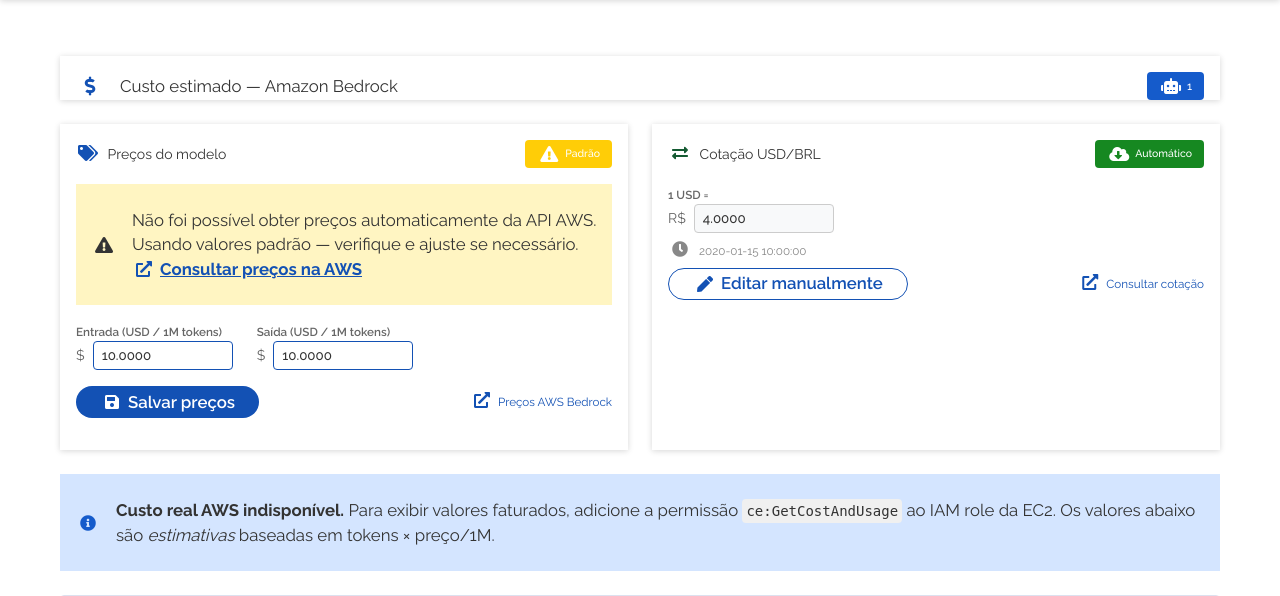
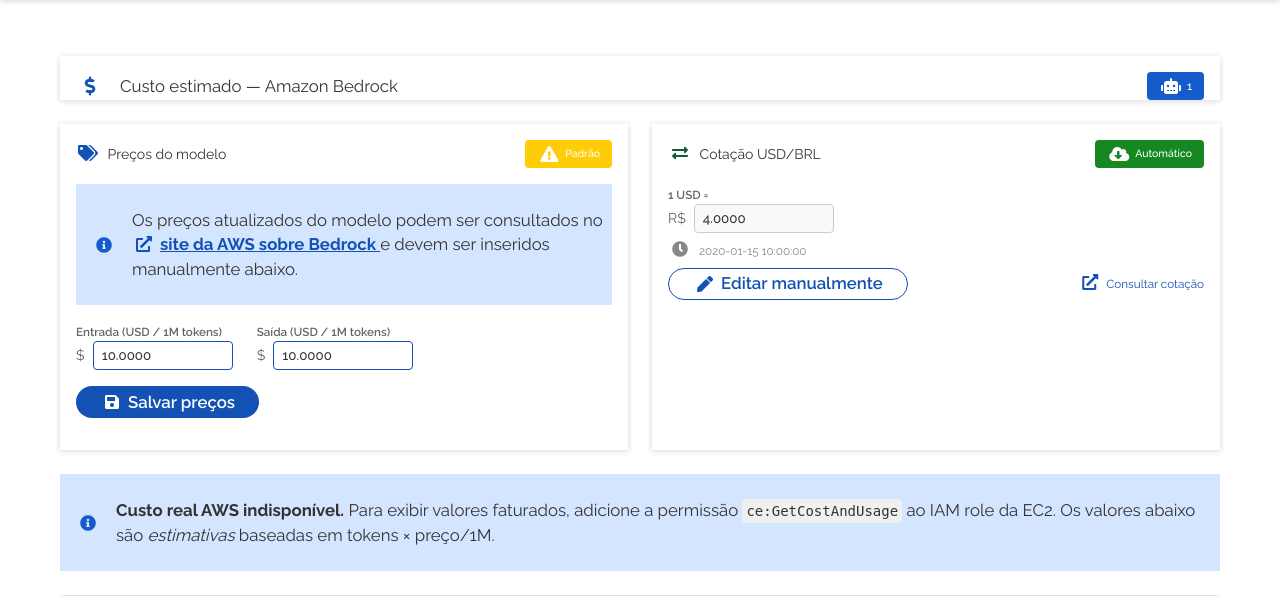
Before and after one commit to menzani/auto-ifsp-normas, a FastAPI app: template app/templates/admin_custo.html in a window 1280 px wide. Shown: the part 68-664 px from the top of the page. Run offline with FastAPI, Linux system fonts and the light colour scheme; the template is opened without the code that fills it: most values are stand-ins (such as "Sample title", 1, 10 or a date in 2020); parts of the project's set-up code (start-up, migrations or seed data) failed here and were passed over; some libraries are stand-ins or nearby versions; some web fonts are replaced.

Commit message:
refactor(custo): remove busca automática de preços via AWS Pricing API
A Pricing API não inclui modelos Claude 3.5+ / 4.x. A interface agora
orienta o admin a consultar os preços no site da AWS e inseri-los
manualmente. Cotação USD/BRL permanece automática.

Co-Authored-By: Claude Sonnet 4.6 <noreply@anthropic.com>

```diff
--- a/app/templates/admin_custo.html
+++ b/app/templates/admin_custo.html
@@ -59,15 +59,7 @@
                 <i class="fas fa-tags mr-1" style="color:#1351B4;" aria-hidden="true"></i>
                 Preços do modelo
               </span>
-              {% if pricing.api_available %}
-                <span class="br-tag success text" style="font-size:.75em;">
-                  <i class="fas fa-cloud-download-alt mr-1" aria-hidden="true"></i> Automático
-                </span>
-              {% elif pricing.source == "s3_fallback" %}
-                <span class="br-tag warning text" style="font-size:.75em;">
-                  <i class="fas fa-history mr-1" aria-hidden="true"></i> Cache
-                </span>
-              {% elif pricing.source == "manual" %}
+              {% if pricing.source == "manual" %}
                 <span class="br-tag info text" style="font-size:.75em;">
                   <i class="fas fa-user-edit mr-1" aria-hidden="true"></i> Manual
                 </span>
@@ -79,24 +71,21 @@
             </div>
           </div>
           <div class="card-content">
-            {% if not pricing.api_available %}
-            <div class="br-message warning mb-3" role="alert">
-              <div class="icon"><i class="fas fa-exclamation-triangle" aria-hidden="true"></i></div>
+            <div class="br-message info mb-3" role="alert">
+              <div class="icon"><i class="fas fa-info-circle" aria-hidden="true"></i></div>
               <div class="content">
-                Não foi possível obter preços automaticamente da API AWS.
-                {% if pricing.source == "s3_fallback" %}
-                  Usando último valor obtido em <strong>{{ pricing.fetched_at }}</strong>.
-                {% elif pricing.source == "manual" %}
-                  Usando valores definidos manualmente por <strong>{{ pricing.updated_by }}</strong> em {{ pricing.fetched_at }}.
-                {% else %}
-                  Usando valores padrão — verifique e ajuste se necessário.
+                Os preços atualizados do modelo podem ser consultados no
+                <a href="{{ pricing_url }}" target="_blank" rel="noopener">
+                  <i class="fas fa-external-link-alt mr-1" aria-hidden="true"></i>site da AWS sobre Bedrock
+                </a>
+                e devem ser inseridos manualmente abaixo.
+                {% if pricing.source == "manual" %}
+                  Última atualização por <strong>{{ pricing.updated_by }}</strong> em {{ pricing.fetched_at }}.
+                {% elif pricing.source == "default" %}
+                  Usando valores padrão — atualize com os preços reais do modelo em uso.
                 {% endif %}
-                <br><a href="{{ pricing_url }}" target="_blank" rel="noopener">
-                  <i class="fas fa-external-link-alt mr-1" aria-hidden="true"></i>Consultar preços na AWS
-                </a>
               </div>
             </div>
-            {% endif %}
 
             {% if pricing_saved is defined %}
             <div class="br-message success mb-3" role="alert">
@@ -116,7 +105,7 @@
                            step="0.0001" min="0.0001"
                            value="{{ fmt_usd(pricing.input_per_1m_usd) }}"
                            class="custo-price-input"
-                           {% if pricing.api_available %}readonly{% endif %} />
+                           />
                   </div>
                 </div>
                 <div class="custo-price-field">
@@ -126,26 +115,14 @@
                     <input id="output_per_1m" name="output_per_1m" type="number"
                            step="0.0001" min="0.0001"
                            value="{{ fmt_usd(pricing.output_per_1m_usd) }}"
-                           class="custo-price-input"
-                           {% if pricing.api_available %}readonly{% endif %} />
+                           class="custo-price-input" />
                   </div>
                 </div>
               </div>
               <div class="d-flex align-items-center justify-content-between mt-2 flex-wrap" style="gap:.5rem;">
-                <div>
-                  {% if pricing.api_available %}
-                    <button type="button" class="br-button secondary small" onclick="togglePricingEdit()" id="pricing-edit-btn">
-                      <i class="fas fa-pen mr-1" aria-hidden="true"></i> Editar manualmente
-                    </button>
-                  {% endif %}
-                  <button type="submit" class="br-button primary small" id="pricing-save-btn"
-                          {% if pricing.api_available %}style="display:none;"{% endif %}>
-                    <i class="fas fa-save mr-1" aria-hidden="true"></i> Salvar preços
-                  </button>
-                </div>
-                <a href="{{ pricing_url }}" target="_blank" rel="noopener" class="text-down-01" style="color:#1351B4;">
-                  <i class="fas fa-external-link-alt mr-1" aria-hidden="true"></i>Preços AWS Bedrock
-                </a>
+                <button type="submit" class="br-button primary small">
+                  <i class="fas fa-save mr-1" aria-hidden="true"></i> Salvar preços
+                </button>
               </div>
             </form>
           </div>
```
Also changed, not shown: app/routes/admin.py (+1 -14 lines).
